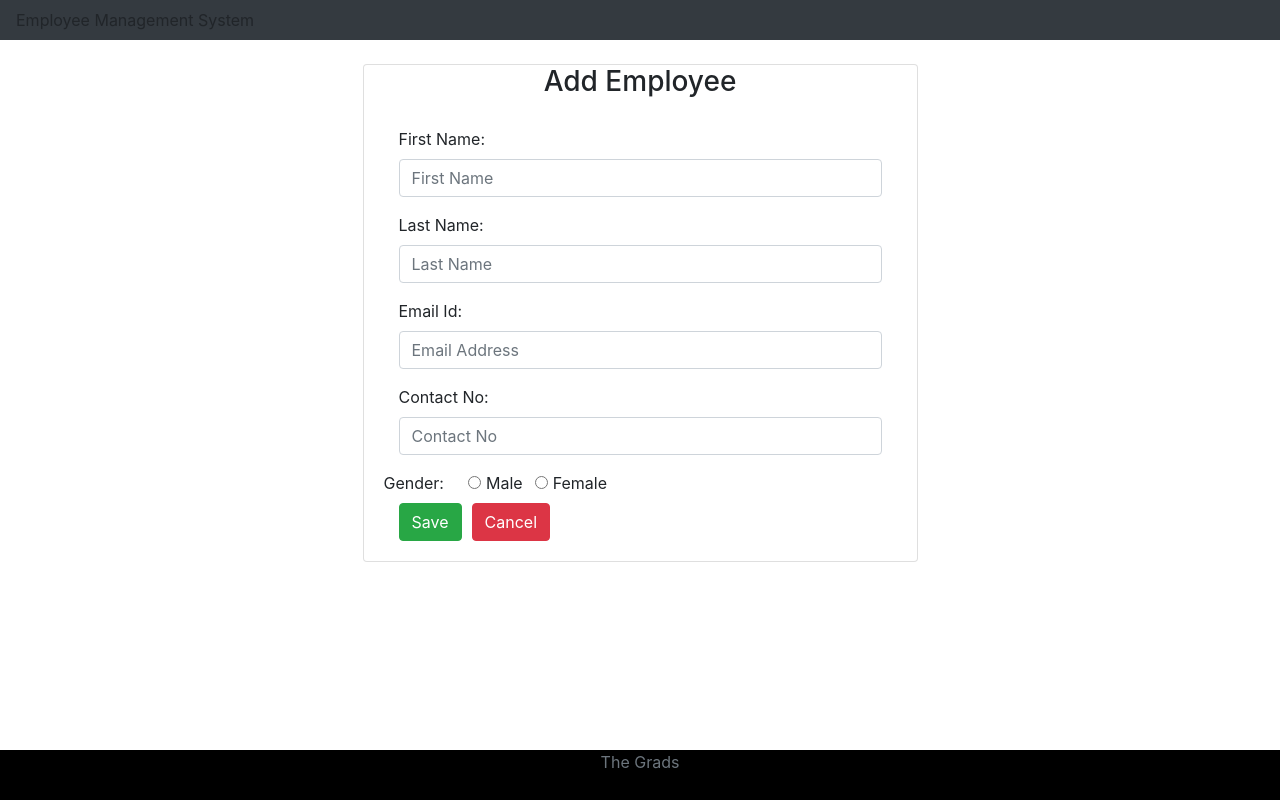
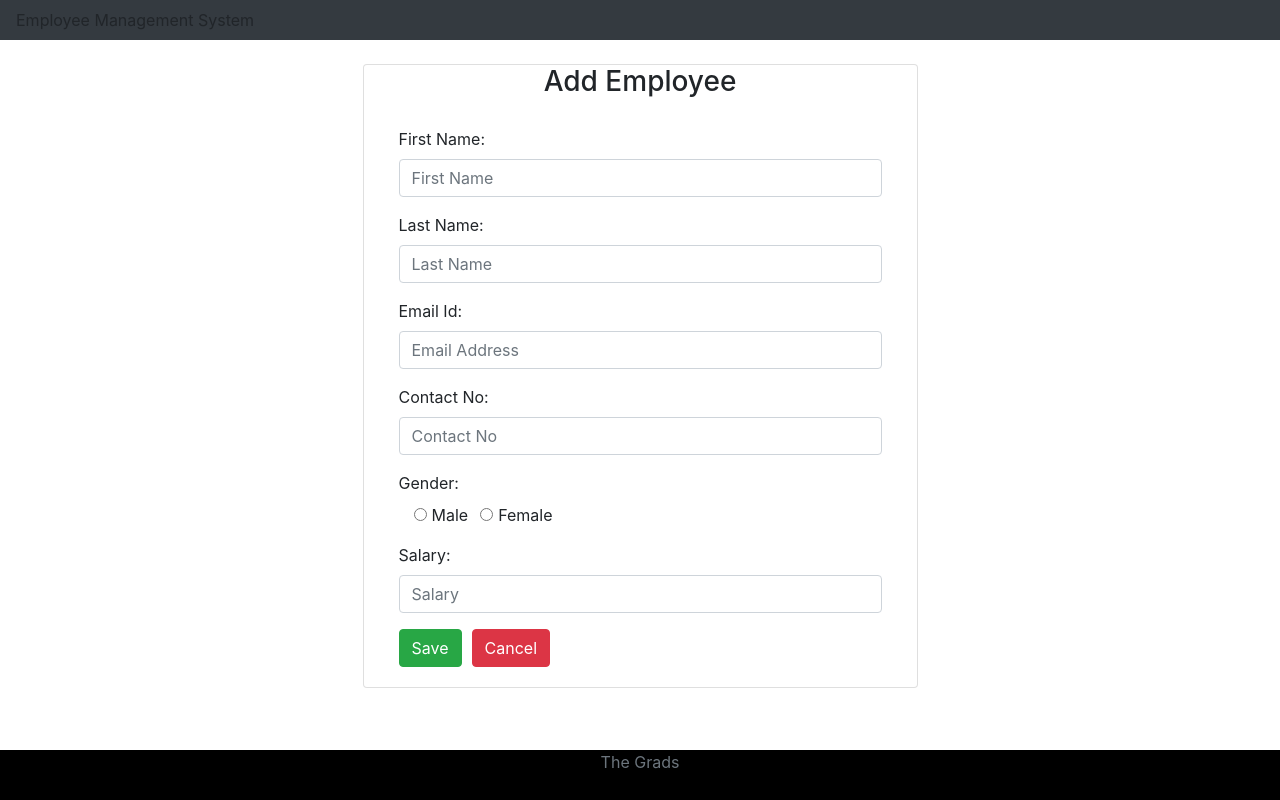
Before and after one commit to tika27/record-app, a React (Create React App) app: page / in a window 1280 px wide. Both pictures are taken after a click on the button "Add Employee". Built offline with nearby package versions, Linux system fonts and the light colour scheme; no server answers.

Commit message:
adds salary to create and view employee page

```diff
--- a/models/reg.js
+++ b/models/reg.js
@@ -6,7 +6,9 @@ const regSchema = new Schema({
     lastName: {type: String, required: true },
     emailId: {type: String, required: true},
     contact: {type: String, required: false},
-    gender: {type: String, required: true}
+    gender: {type: String, required: true},
+    salary: {type: Number, required: false}
+
 
 });
 
--- a/src/components/CreateEmployeeComponent.jsx
+++ b/src/components/CreateEmployeeComponent.jsx
@@ -38,7 +38,8 @@ class CreateEmployeeComponent extends Component {
     }
     saveOrUpdateEmployee = (e) => {
         e.preventDefault();
-        let employee = {firstName: this.state.firstName, lastName: this.state.lastName, emailId: this.state.emailId, contact : this.state.contact, gender: this.state.gender};
+        let employee = {firstName: this.state.firstName, lastName: this.state.lastName, emailId: this.state.emailId,
+             contact : this.state.contact, gender: this.state.gender, salary: this.state.salary};
         console.log('employee => ' + JSON.stringify(employee));
 
         // step 5
@@ -69,7 +70,10 @@ class CreateEmployeeComponent extends Component {
         this.setState({contact: event.target.value});
     }
 
-    changeGenderHandler= (event) => {
+    changeSalaryHandler= (event) => {
+        this.setState({salary: event.target.value});
+    }
+changeGenderHandler= (event) => {
         this.setState({gender: event.target.value});
     }
 
@@ -118,7 +122,7 @@ class CreateEmployeeComponent extends Component {
                                                 value={this.state.contact} onChange={this.changeContactHandler}/>
                                         </div>
 
-                                        <div className = "row">
+                                        <div className = "form-group">
                                             <label> Gender: &nbsp;   </label>
                                                 <div >
                                                     <Col>
@@ -127,6 +131,12 @@ class CreateEmployeeComponent extends Component {
                                                     </Col>
 
                                                 </div>
+                                        </div>
+
+                                        <div className = "form-group">
+                                            <label> Salary: </label>
+                                            <input placeholder="Salary" name="contact" className="form-control"
+                                                value={this.state.salary} onChange={this.changeSalaryHandler}/>
                                         </div>
 
                                         <button className="btn btn-success" onClick={this.saveOrUpdateEmployee}>Save</button>
--- a/src/components/ViewEmployeeComponent.jsx
+++ b/src/components/ViewEmployeeComponent.jsx
@@ -45,6 +45,10 @@ class ViewEmployeeComponent extends Component {
                             <label> Gender: &nbsp;   </label>
                             <div> { this.state.employee.gender }</div>
                         </div>
+                        <div className = "row">
+                            <label> Salary: &nbsp;   </label>
+                            <div> { this.state.employee.salary }</div>
+                        </div>
 
 
 
--- a/src/pages/register/register.js
+++ b/src/pages/register/register.js
@@ -9,7 +9,8 @@ function Register() {
         lastName: "",
         email: "",
         contact: "",
-        gender: ""
+        gender: "",
+        salary: 0,
     })
 
     useEffect(() => {
```
